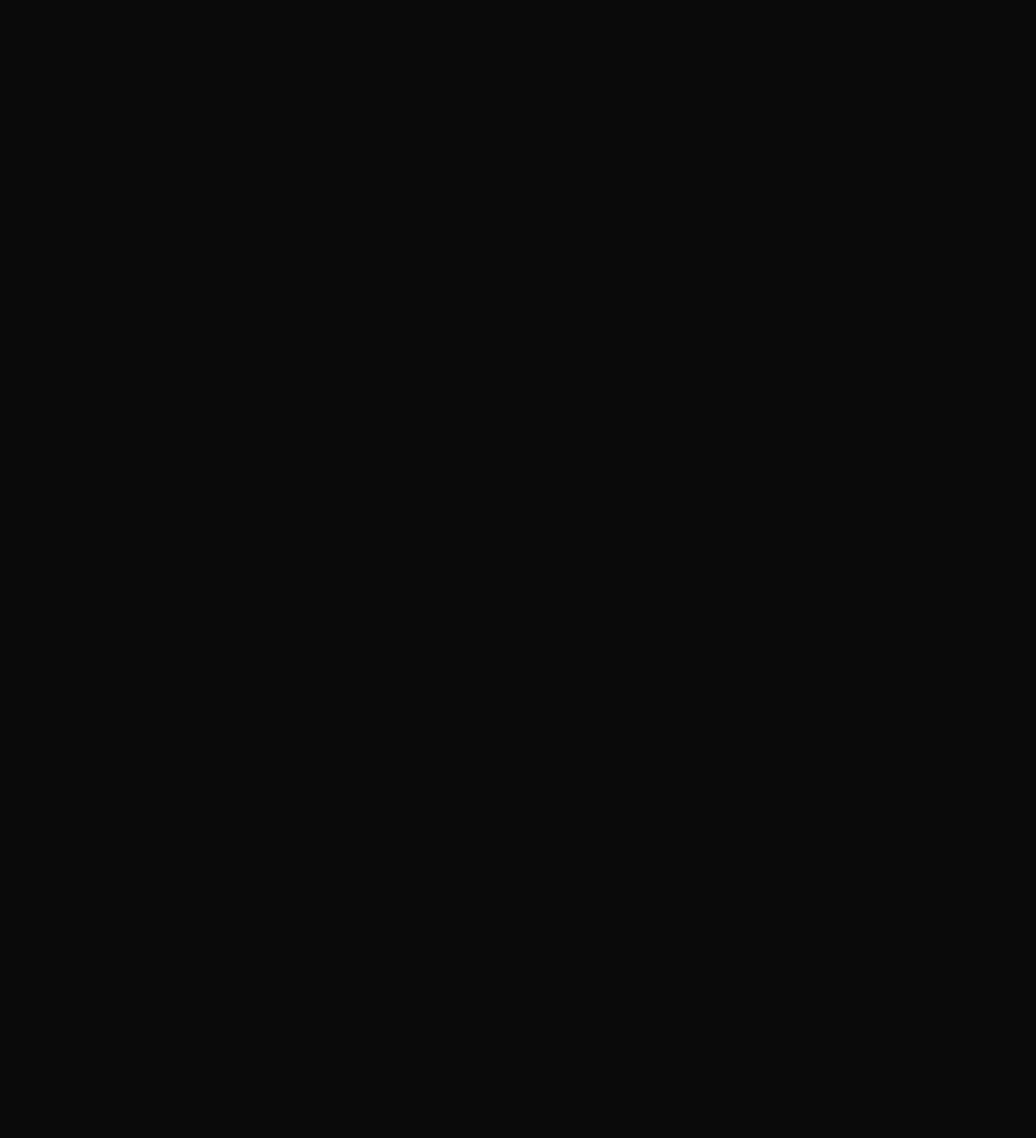
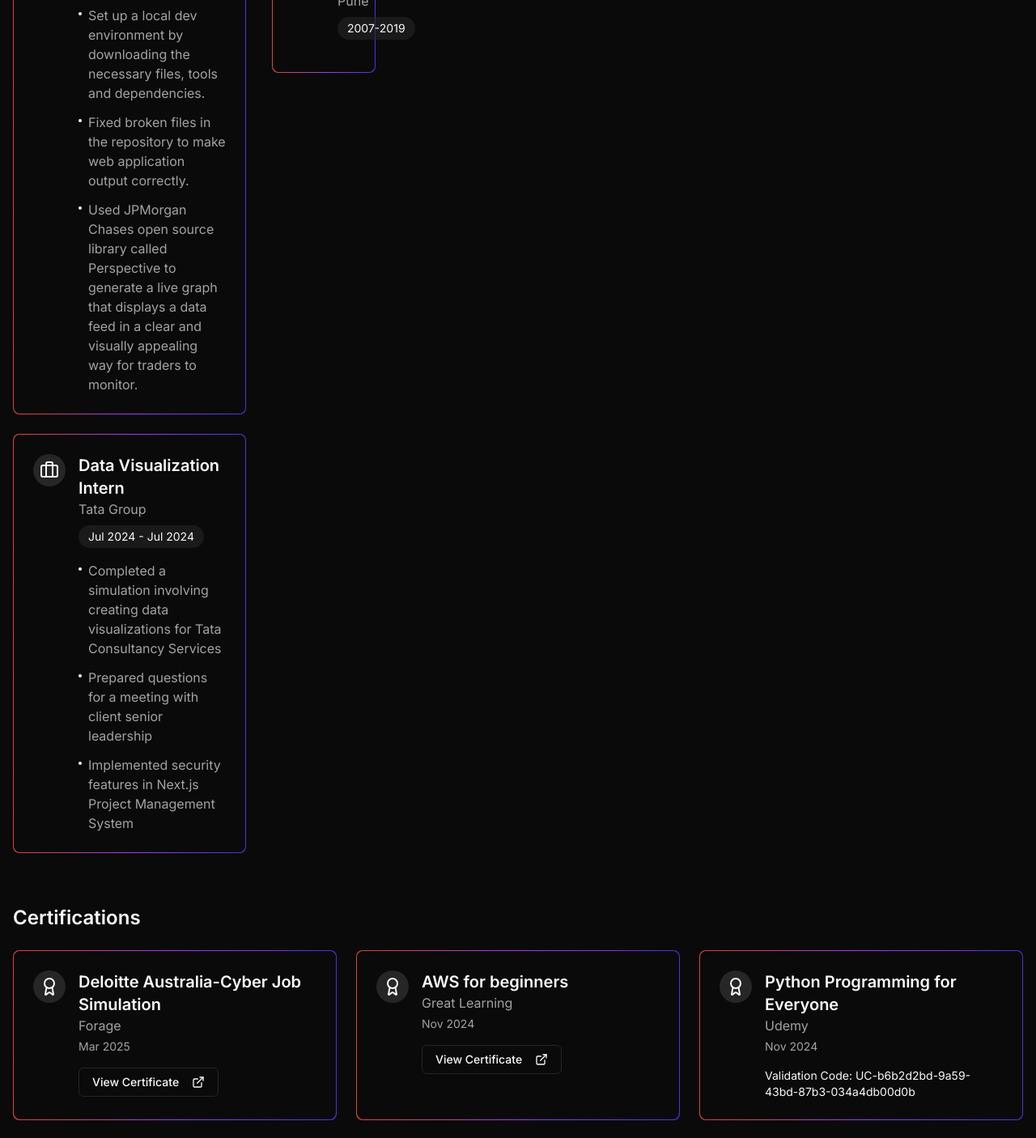
Before and after one commit to tejxs67/My-Portfolio, a Next.js app: page /experience in a window 1280 px wide. Shown: the part 1020-2426 px from the top of the page at 81% size. Before the commit the page ends 910 px from the top, so only its background shows below. Built offline with nearby package versions, Linux system fonts and the light colour scheme.

Commit message:
Details Update

```diff
--- a/app/experience/page.tsx
+++ b/app/experience/page.tsx
@@ -18,7 +18,7 @@
             Experience & Education
           </h1>
 
-          <div className="grid grid-cols-1 lg:grid-cols-3 gap-8">
+          <div className="grid grid-cols-1 lg:grid-cols-8 gap-8">
             {/* Work Experience */}
             <div className="lg:col-span-2 space-y-6">
               <h2 className="text-2xl font-semibold mb-6">Work Experience</h2>
@@ -46,23 +46,68 @@
                     <span>Enhanced API integrations improving performance by 40%</span>
                   </li>
                 </ul>
-              </TimelineCard>
+            </TimelineCard>
+            <TimelineCard
+                icon={Briefcase}
+                title="Software Enggneering Intern"
+                subtitle="JP Morgan Chase"
+                period="Jul 2024 - Jul 2024"
+              ><ul className="mt-4 space-y-3 text-muted-foreground">
+              <li className="flex items-start gap-2">
+                <span className="mt-2 w-1 h-1 rounded-full bg-primary shrink-0" />
+                <span>Set up a local dev environment by downloading the necessary files, tools and dependencies.</span>
+              </li>
+              <li className="flex items-start gap-2">
+                <span className="mt-2 w-1 h-1 rounded-full bg-primary shrink-0" />
+                <span>Fixed broken files in the repository to make web application output correctly.</span>
+              </li>
+              <li className="flex items-start gap-2">
+                <span className="mt-2 w-1 h-1 rounded-full bg-primary shrink-0" />
+                <span>Used JPMorgan Chases open source library called Perspective to generate a live graph that displays a data feed in a clear and visually appealing way for traders to monitor.</span>
+              </li>
+            </ul>
+            </TimelineCard>
+            <TimelineCard
+                icon={Briefcase}
+                title="Data Visualization Intern"
+                subtitle="Tata Group"
+                period="Jul 2024 - Jul 2024"
+              ><ul className="mt-4 space-y-3 text-muted-foreground">
+              <li className="flex items-start gap-2">
+                <span className="mt-2 w-1 h-1 rounded-full bg-primary shrink-0" />
+                <span>Completed a simulation involving creating data visualizations for Tata Consultancy Services</span>
+              </li>
+              <li className="flex items-start gap-2">
+                <span className="mt-2 w-1 h-1 rounded-full bg-primary shrink-0" />
+                <span>Prepared questions for a meeting with client senior leadership</span>
+              </li>
+              <li className="flex items-start gap-2">
+                <span className="mt-2 w-1 h-1 rounded-full bg-primary shrink-0" />
+                <span>Implemented security features in Next.js Project Management System</span>
+              </li>
+            </ul>
+            </TimelineCard>
             </div>
-
             {/* Education */}
             <div className="space-y-6">
               <h2 className="text-2xl font-semibold mb-6">Education</h2>
               <TimelineCard
                 icon={GraduationCap}
                 title="Bachelor's in Computer Science"
-                subtitle="Dr. D Y Patil College, Pune"
+                subtitle="Dr. D Y Patil Unitech College Pimpri, Pune"
                 period="2022-2025"
               />
               <TimelineCard
                 icon={GraduationCap}
                 title="Higher Secondary"
-                subtitle="Saraswati Vishwa Vidyalaya"
+                subtitle="Saraswati Vishwa Vidyalaya, Pune"
                 period="2019-2021"
+              />
+              <TimelineCard
+                icon={GraduationCap}
+                title="Primaruy & Secondary"
+                subtitle="Amrita Vidyalayam, Pune"
+                period="2007-2019"
               />
             </div>
           </div>
@@ -71,6 +116,36 @@
           <div className="mt-16">
             <h2 className="text-2xl font-semibold mb-6">Certifications</h2>
             <div className="grid grid-cols-1 md:grid-cols-2 lg:grid-cols-3 gap-6">
+            <CertificationCard
+                title="Deloitte Australia-Cyber Job Simulation"
+                provider="Forage"
+                year="Mar 2025"
+                validationCode="https://forage-uploads-prod.s3.amazonaws.com/completion-certificates/9PBTqmSxAf6zZTseP/E9pA6qsdbeyEkp3ti_9PBTqmSxAf6zZTseP_WcmzvnYTJJoiG59dL_1741979306454_completion_certificate.pdf"
+              />
+              <CertificationCard
+                title="AWS for beginners"
+                provider="Great Learning"
+                year="Nov 2024"
+                validationCode="https://www.mygreatlearning.com/certificate/RFNNXCFZ"
+              />
+              <CertificationCard
+                title="Python Programming for Everyone"
+                provider="Udemy"
+                year="Nov 2024"
+                validationCode="UC-b6b2d2bd-9a59-43bd-87b3-034a4db00d0b"
+              />
+              <CertificationCard
+                title="Postman API Fundamentals Student Expert Badge"
+                provider="Postman"
+                year="Sep 2024"
+                validationCode="https://badgr.com/public/assertions/QbgEUAx2RR64hOVwWqlulg?identity__email=tejasphopale77071@gmail.com"
+              />
+            <CertificationCard
+                title="Databses with Python"
+                provider="Udemy"
+                year="Mar 2025"
+                validationCode="UC-26a0f774-6809-4baf-a821-94cae25b73e7"
+              />
               <CertificationCard
                 title="MERN Full-Stack Development"
                 provider="100xDevs"
--- a/app/projects/page.tsx
+++ b/app/projects/page.tsx
@@ -2,9 +2,28 @@
 
 import { motion } from 'framer-motion'
 import { ProjectCard } from '@/components/projects/project-card'
+import { Description } from '@radix-ui/react-dialog'
 
 export default function Projects() {
   const projects = [
+    {
+      title: "Face Recognition Attendance System(Python)",
+      description : "Face recognition attendance system for College/Small size companies with report Mail feature.",
+      tags: ["Python 3.7","Open-CV", "TKinter", "Yagmail", "Pillow", "Numpy", "Pandas"],
+      link: "https://github.com//tejxs67/Face-Recognition-Attendance-System-master"
+    },
+    {
+      title: "Websocket Based Attendance System(MERN)",
+      description : "Websocket Based attendance system with local network attendance without proxy/duplicate attendance",
+      tags: ["Next.js","MySql","Node.js","Express.js","Socket.IO"],
+      link: "https://github.com/tejxs67/Web-Socket_College-attendance-system"
+    },
+    {
+      title: "Websocket Based Attendance System(MERN)",
+      description : "Websocket Based attendance system with local network attendance without proxy/duplicate attendance",
+      tags: ["Next.js","MySql","Node.js","Express.js","Socket.IO"],
+      link: "https://github.com//tejxs67/Face-Recognition-Attendance-System-master"
+    },
     {
       title: "Project-Management System",
       description: "A College application to handle and monitor projects.",
@@ -14,7 +33,7 @@
     {
       title: "Landing Page",
       description: "Dynamic WebPage Created for the main landing page of a organization with GSAP animations and API intergrations.",
-      tags: ["React.js", "Node.js", "MySQL"],
+      tags: ["React.js", "Node.js", "MySQL", "GSAP Animations", "Postman"],
       link: "https://grapedawn.tech"
     },
     {
@@ -29,6 +48,7 @@
       tags: ["React Native", "Firebase"],
       link: "https://github.com/tejxs67"
     }
+
   ]
 
   return (
```
